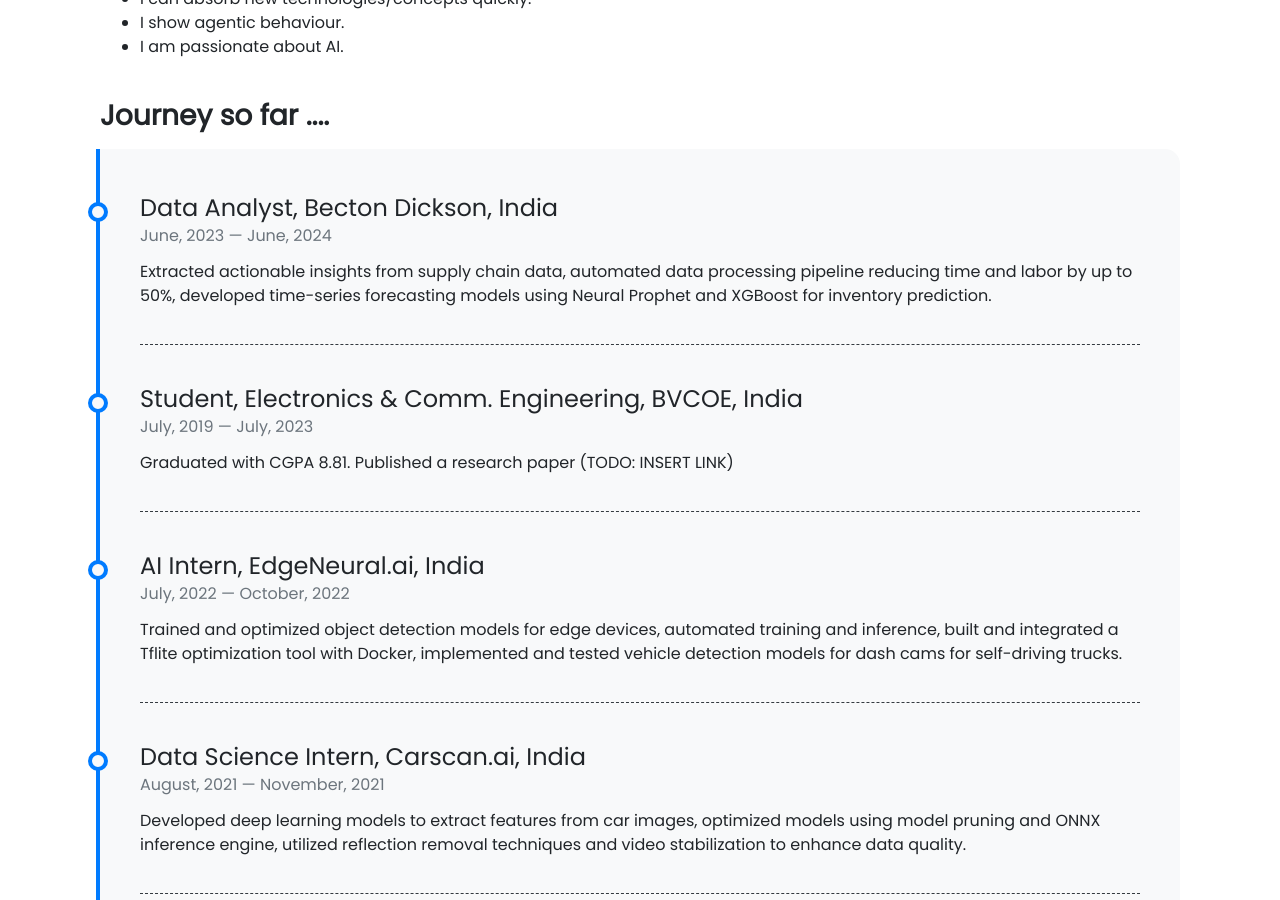
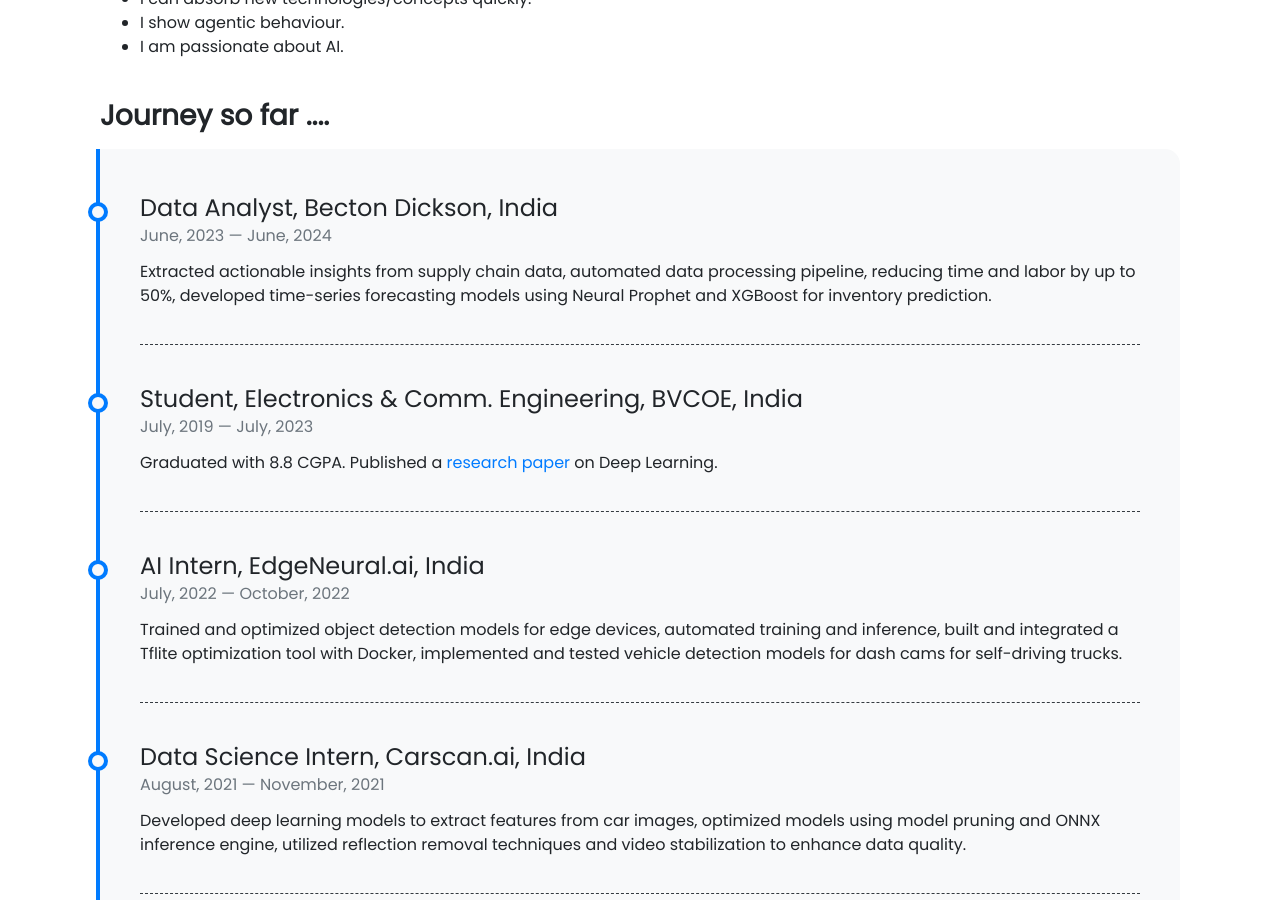
Before and after one commit to shantanu-ml/shantanu-ml.github.io, a Jekyll site: the page index.html, which Jekyll copies as it is, in a window 1280 px wide and 900 px high, scrolled down 1482 px. Built offline with Jekyll 4.4.1, drawn with Linux system fonts in a browser that asks for light colours; emoji names are drawn with the system emoji font; comment, search, counter and statistics services are not loaded.

Commit message:
minor content changes

```diff
--- a/index.html
+++ b/index.html
@@ -261,7 +261,7 @@
             <div class="content">
               <h4>Data Analyst, Becton Dickson, India</h4>
               <h6 class="date">June, 2023 — June, 2024</h6>
-              <p>Extracted actionable insights from supply chain data, automated data processing pipeline reducing time and labor
+              <p>Extracted actionable insights from supply chain data, automated data processing pipeline, reducing time and labor
                 by up to 50%, developed time-series forecasting models using Neural Prophet and XGBoost for inventory prediction.</p>
             </div>
           </div>
@@ -270,7 +270,7 @@
             <div class="content">
               <h4>Student, Electronics & Comm. Engineering, BVCOE, India</h4>
               <h6 class="date">July, 2019 — July, 2023</h6>
-              <p>Graduated with CGPA 8.81. Published a research paper (TODO: INSERT LINK)</p>
+              <p>Graduated with 8.8 CGPA. Published a <a href="https://www.ijecs.in/index.php/ijecs/article/view/4751/4085">research paper</a> on Deep Learning.</p>
             </div>
           </div>
 
```
Also changed, not shown: README.md.
